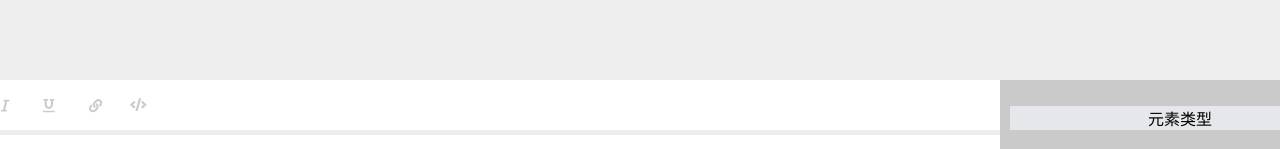
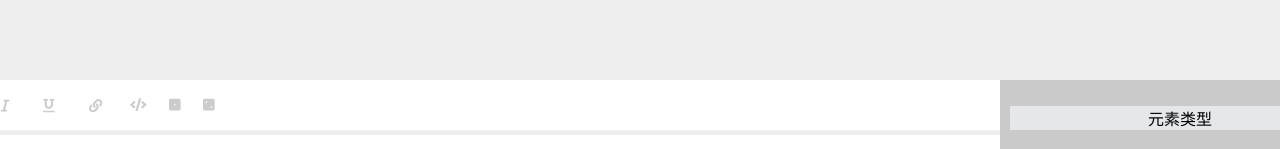
Before and after one commit to Tony-Jack2017/RichTextEditor, a React (Create React App) app: page / in a window 1280 px wide. Shown: the top 149 px of the page. Built offline with nearby package versions, Linux system fonts and the light colour scheme.

Commit message:
一级标题、二级标题

```diff
--- a/src/App.js
+++ b/src/App.js
@@ -1,10 +1,10 @@
 import './App.css'
 import {library} from '@fortawesome/fontawesome-svg-core'
 import {fab} from '@fortawesome/free-brands-svg-icons'
-import {faCheckSquare, faCode, faItalic, faBold, faUnderline, faLink} from '@fortawesome/free-solid-svg-icons'
+import {faCheckSquare, faCode, faItalic, faBold, faUnderline, faLink, faDiceOne, faDiceTwo} from '@fortawesome/free-solid-svg-icons'
 import MainLayout from './layout/MainLayout';
 
-library.add(fab, faCheckSquare, faCode, faItalic, faBold, faUnderline, faLink)
+library.add(fab, faCheckSquare, faCode, faItalic, faBold, faUnderline, faLink, faDiceOne, faDiceTwo)
 
 
 function App(props) {
--- /dev/null
+++ b/src/common/components/Node/PrimaryTitleElement/index.jsx
@@ -0,0 +1,11 @@
+import "./index.module.scss"
+
+const PrimaryTitleElement = props => {
+  return (
+    <div {...props.attributes}>
+      <h1>{props.children}</h1>
+    </div>
+  )
+}
+
+export default PrimaryTitleElement
--- /dev/null
+++ b/src/common/components/Node/SecondaryTitleElement/index.jsx
@@ -0,0 +1,12 @@
+
+import "./index.module.scss"
+
+const SecondaryTitleElement = props => {
+  return (
+    <div {...props.attributes}>
+      <h2>{props.children}</h2>
+    </div>
+  )
+}
+
+export default SecondaryTitleElement
--- a/src/components/TextEditor/components/Editor/index.jsx
+++ b/src/components/TextEditor/components/Editor/index.jsx
@@ -5,6 +5,8 @@ import Leaf from "./components/Leaf";
 import CodeInlineElement from "../../../../common/components/Node/CodeInlineElement";
 import DefaultElement from "../../../../common/components/Node/DefaultElement";
 import LinkElement from "../../../../common/components/Node/LinkElement";
+import PrimaryTitleElement from "../../../../common/components/Node/PrimaryTitleElement";
+import SecondaryTitleElement from "../../../../common/components/Node/SecondaryTitleElement";
 
 const Editor = (props) => {
   const renderElement = useCallback((props) => {
@@ -13,6 +15,10 @@ const Editor = (props) => {
         return <CodeInlineElement {...props} />
       case "link":
         return <LinkElement {...props} />
+      case "dice-one":
+        return <PrimaryTitleElement {...props} />
+      case "dice-two":
+        return <SecondaryTitleElement {...props} />
       default:
         return <DefaultElement {...props} />
     }
--- a/src/components/TextEditor/components/MenuTab/index.jsx
+++ b/src/components/TextEditor/components/MenuTab/index.jsx
@@ -10,19 +10,25 @@ const MenuTab = () => {
     <Fragment>
       <ul className={styles.menu}>
         <li>
-          <MarkButton format={"bold"} />
+          <MarkButton format={"bold"}/>
         </li>
         <li>
-          <MarkButton format={"italic"} />
+          <MarkButton format={"italic"}/>
         </li>
         <li>
-          <MarkButton format={"underline"} />
+          <MarkButton format={"underline"}/>
         </li>
         <li>
-          <InlineButton format={"link"} />
+          <InlineButton format={"link"}/>
         </li>
         <li>
-          <BlockButton format={"code"} />
+          <BlockButton format={"code"}/>
+        </li>
+        <li>
+          <BlockButton format={"dice-one"}/>
+        </li>
+        <li>
+          <BlockButton format={"dice-two"}/>
         </li>
       </ul>
     </Fragment>
```
Also changed, not shown: src/common/components/Node/PrimaryTitleElement/index.module.scss (added), src/common/components/Node/SecondaryTitleElement/index.module.scss (added).
